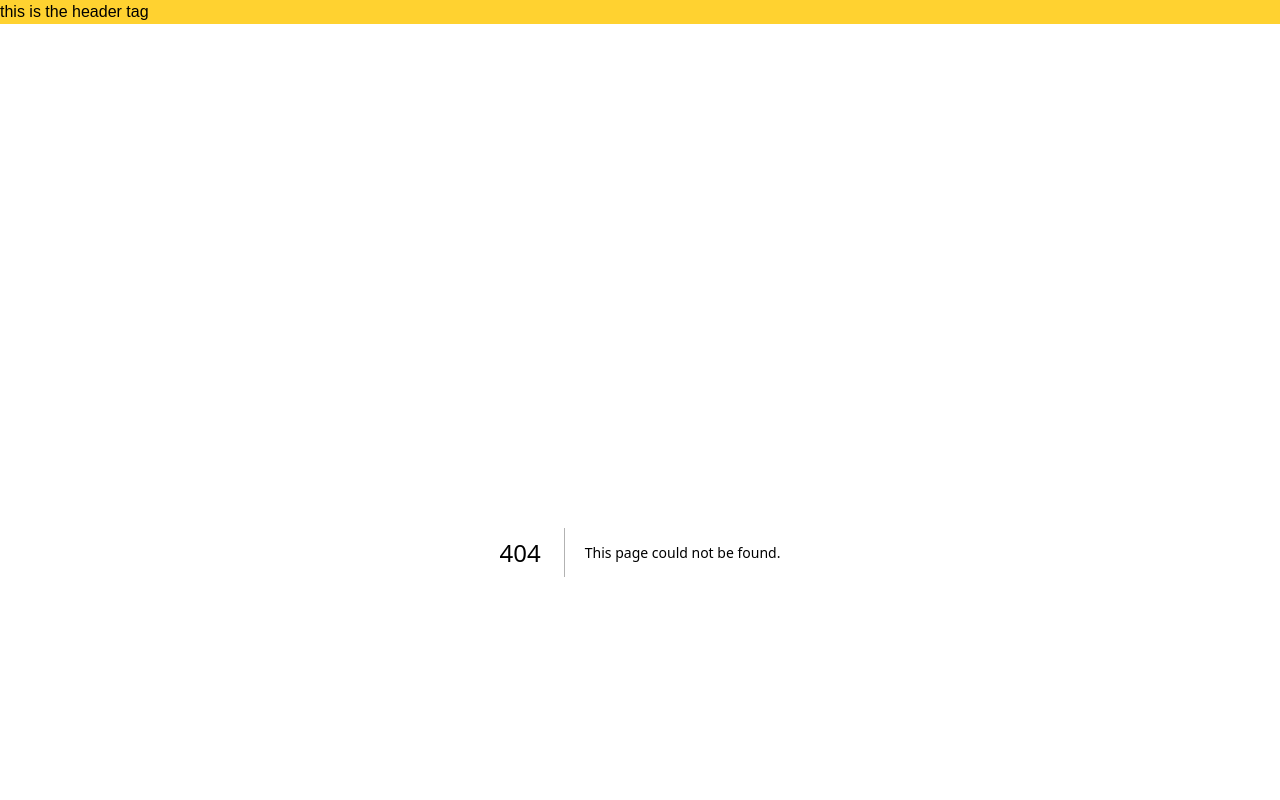
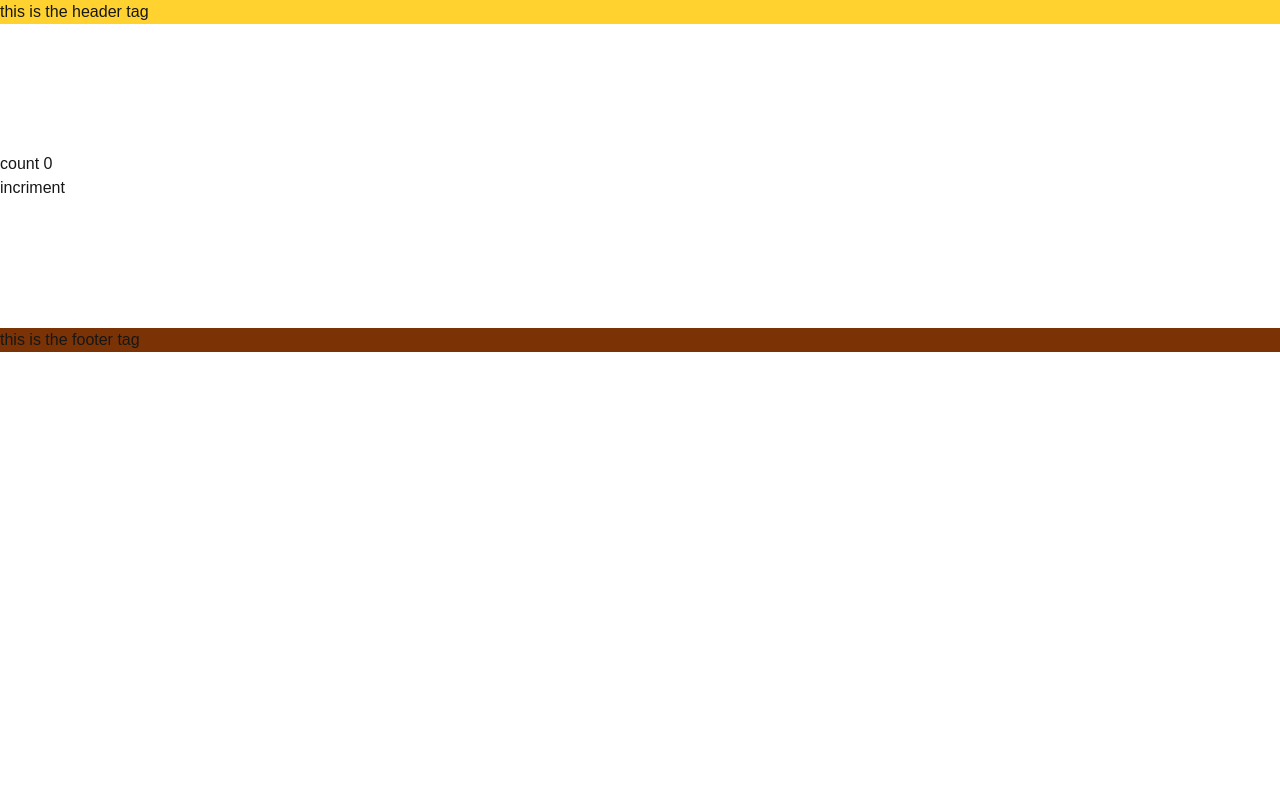
Before and after one commit to MogesBekele/next, a Next.js app: page /counter in a window 1280 px wide. Before the commit this address had no page. Shown: the top 800 px of the page. Built offline with nearby package versions, Linux system fonts and the light colour scheme.

Commit message:
created the couter component

```diff
--- /dev/null
+++ b/src/app/counter/page.tsx
@@ -0,0 +1,17 @@
+"use client"
+import { useState } from "react";
+
+export default function Counter(){
+const [count, setCount] = useState(0)
+
+return(
+
+  <div>
+    <p>count {count}</p>
+    <button onClick={()=>setCount(count+1)}>incriment </button>
+  </div>
+)
+
+
+
+}
```
